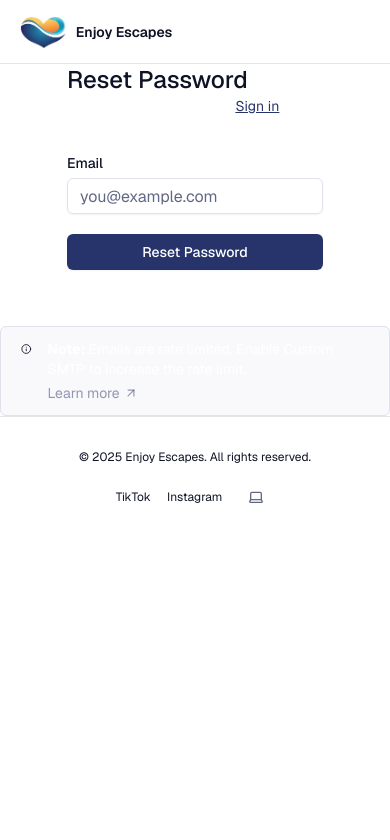
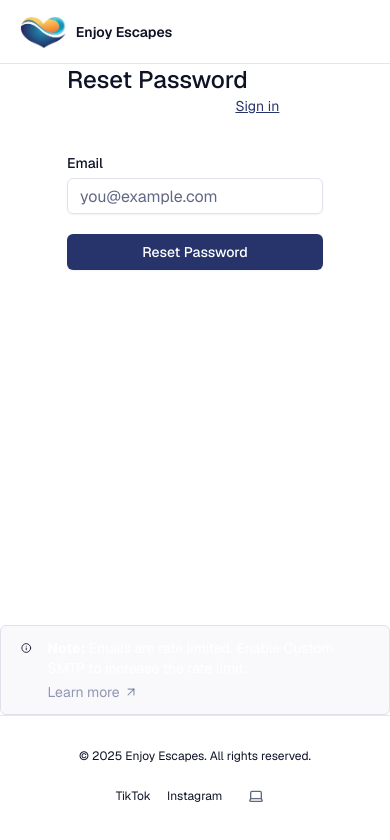
Before and after one commit to SabrinaSar/Enjoy-Escapes, a Next.js app: page /forgot-password in a window 390 px wide. Shown: the top 840 px of the page. Built offline with nearby package versions, Linux system fonts and the light colour scheme; no server answers.

Commit message:
Refactor layout and authentication components: integrate AuthButton into the main layout, adjust flex properties for better responsiveness, and streamline sign-in page structure. Update header-auth component to improve user experience with sign-out functionality.

```diff
--- a/app/(auth-pages)/layout.tsx
+++ b/app/(auth-pages)/layout.tsx
@@ -4,6 +4,8 @@ export default async function Layout({
   children: React.ReactNode;
 }) {
   return (
-    <div className="max-w-7xl flex flex-col gap-12 items-start">{children}</div>
+    <div className="flex-1 flex flex-col items-center justify-center w-full">
+      {children}
+    </div>
   );
 }
--- a/app/(auth-pages)/sign-in/page.tsx
+++ b/app/(auth-pages)/sign-in/page.tsx
@@ -1,32 +1,33 @@
-import { signInAction } from "@/app/actions";
 import { FormMessage, Message } from "@/components/form-message";
-import { SubmitButton } from "@/components/submit-button";
+
 import { Input } from "@/components/ui/input";
 import { Label } from "@/components/ui/label";
 import Link from "next/link";
+import { SubmitButton } from "@/components/submit-button";
+import { signInAction } from "@/app/actions";
 
 export default async function Login(props: { searchParams: Promise<Message> }) {
   const searchParams = await props.searchParams;
   return (
-    <form className="flex-1 flex flex-col min-w-64">
+    <form className="flex flex-col min-w-64">
       <h1 className="text-2xl font-medium">Sign in</h1>
-      <p className="text-sm text-foreground">
+      {/* <p className="text-sm text-foreground">
         Don't have an account?{" "}
         <Link className="text-foreground font-medium underline" href="/sign-up">
           Sign up
         </Link>
-      </p>
+      </p> */}
       <div className="flex flex-col gap-2 [&>input]:mb-3 mt-8">
         <Label htmlFor="email">Email</Label>
         <Input name="email" placeholder="you@example.com" required />
         <div className="flex justify-between items-center">
           <Label htmlFor="password">Password</Label>
-          <Link
+          {/* <Link
             className="text-xs text-foreground underline"
             href="/forgot-password"
           >
             Forgot Password?
-          </Link>
+          </Link> */}
         </div>
         <Input
           type="password"
--- a/app/layout.tsx
+++ b/app/layout.tsx
@@ -1,5 +1,6 @@
 import "./globals.css";
 
+import AuthButton from "@/components/header-auth";
 import { Geist } from "next/font/google";
 import Image from "next/image";
 import Link from "next/link";
@@ -52,10 +53,10 @@ export default function RootLayout({
                     />
                     <span>Enjoy Escapes</span>
                   </Link>
-                  <div>{/* Placeholder if other nav items are needed */}</div>
+                  <AuthButton />
                 </div>
               </nav>
-              <div className="w-full">{children}</div>
+              <div className="w-full flex-1 flex flex-col">{children}</div>
 
               <footer className="w-full border-t border-t-foreground/10 p-8 flex justify-center text-center text-xs">
                 <div className="max-w-5xl w-full flex flex-col md:flex-row justify-between items-center gap-4">
--- a/components/header-auth.tsx
+++ b/components/header-auth.tsx
@@ -1,9 +1,9 @@
-import { signOutAction } from "@/app/actions";
-import { hasEnvVars } from "@/utils/supabase/check-env-vars";
-import Link from "next/link";
 import { Badge } from "./ui/badge";
 import { Button } from "./ui/button";
+import Link from "next/link";
 import { createClient } from "@/utils/supabase/server";
+import { hasEnvVars } from "@/utils/supabase/check-env-vars";
+import { signOutAction } from "@/app/actions";
 
 export default async function AuthButton() {
   const supabase = await createClient();
@@ -49,22 +49,10 @@ export default async function AuthButton() {
     );
   }
   return user ? (
-    <div className="flex items-center gap-4">
-      Hey, {user.email}!
-      <form action={signOutAction}>
-        <Button type="submit" variant={"outline"}>
-          Sign out
-        </Button>
-      </form>
-    </div>
-  ) : (
-    <div className="flex gap-2">
-      <Button asChild size="sm" variant={"outline"}>
-        <Link href="/sign-in">Sign in</Link>
+    <form action={signOutAction}>
+      <Button type="submit" variant={"outline"}>
+        Sign out
       </Button>
-      <Button asChild size="sm" variant={"default"}>
-        <Link href="/sign-up">Sign up</Link>
-      </Button>
-    </div>
-  );
+    </form>
+  ) : null;
 }
```
